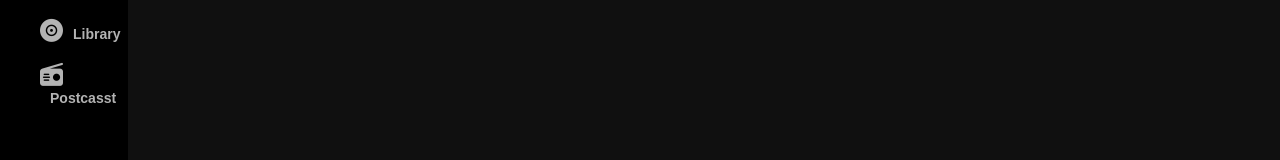
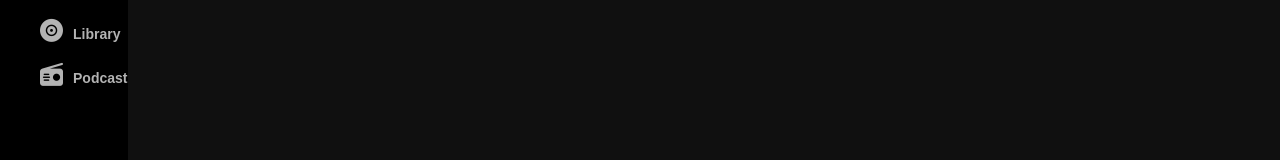
Before and after one commit to huycloud1999/CIJS83, a React (Create React App) app: page / in a window 1280 px wide. Shown: the part 245-405 px from the top of the page. Built offline with nearby package versions, Linux system fonts and the light colour scheme.

Commit message:
fix searchbar

```diff
--- a/src/components/Navbar/Navbar.jsx
+++ b/src/components/Navbar/Navbar.jsx
@@ -33,7 +33,7 @@ function Navbar() {
         <li>
           <NavLink to="/podcast" className="nav-link" style={{textDecoration:'none'}}>
           <i class="fa-solid fa-radio"></i>
-          <span>Postcasst</span>
+          <span>Podcast</span>
           </NavLink>
         </li>
       </ul>
```
